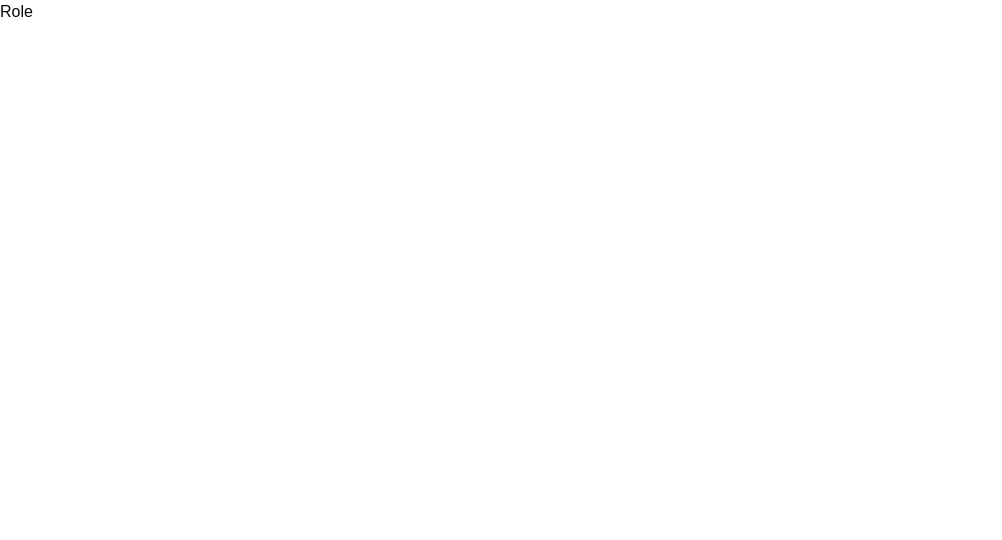
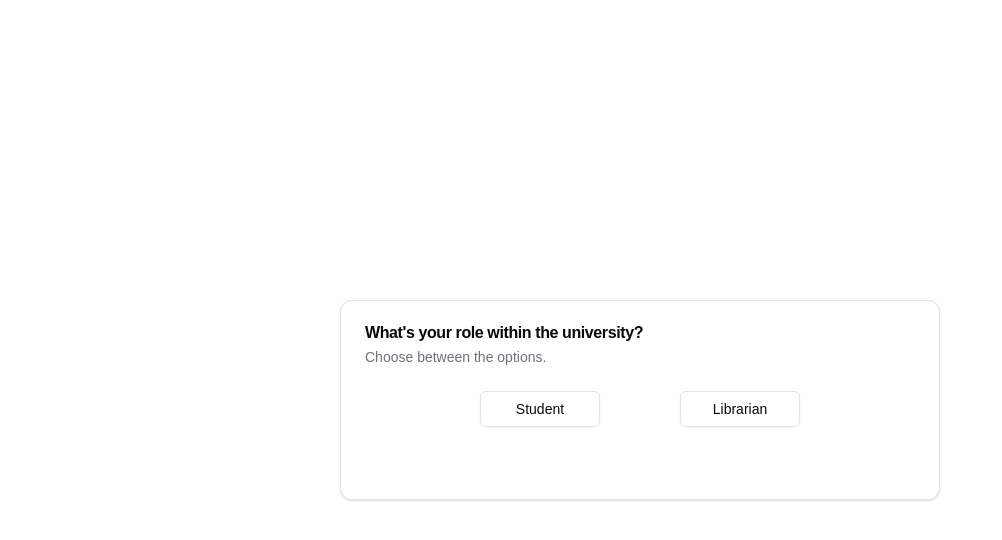
Before and after one commit to blackSyndrome/arcanum, a Next.js app: page /role in a window 1280 px wide. Shown: the top 540 px of the page, without its empty margins (0-1002 px from the left). Built offline with nearby package versions, Linux system fonts and the light colour scheme.

Commit message:
Finished the front end side

```diff
--- a/src/app/(auth)/auth/callback/route.ts
+++ b/src/app/(auth)/auth/callback/route.ts
@@ -7,7 +7,7 @@ export async function GET(request: Request) {
    const { searchParams, origin } = new URL(request.url);
    const code = searchParams.get("code");
    // if "next" is in param, use it as the redirect URL
-   const next = searchParams.get("next") ?? "/dashboard";
+   const next = searchParams.get("next") ?? "/role";
 
    console.log("origin", origin);
    console.log("next", next);
--- a/src/app/globals.css
+++ b/src/app/globals.css
@@ -4,6 +4,19 @@
 
 body {
    font-family: Arial, Helvetica, sans-serif;
+}
+
+@keyframes expand {
+   0% {
+      height: 200px;
+   }
+   100% {
+      height: 400px;
+   }
+}
+
+.animate-expand {
+   animation: expand 0.5s ease forwards;
 }
 
 @layer utilities {
--- a/src/app/role/page.tsx
+++ b/src/app/role/page.tsx
@@ -1,5 +1,79 @@
-const Role = () => {
-   return <div>Role</div>;
+"use client";
+
+import * as React from "react";
+import { Button } from "@/components/ui/button";
+import {
+   Card,
+   CardContent,
+   CardDescription,
+   CardHeader,
+   CardTitle,
+} from "@/components/ui/card";
+import { useState } from "react";
+import { Input } from "@/components/ui/input";
+import { Label } from "@/components/ui/label";
+
+const Role: React.FC = () => {
+   const [selectedRole, setSelectedRole] = useState<
+      "student" | "librarian" | null
+   >(null);
+   const [showFileInput, setShowFileInput] = useState(false);
+
+   const handleClick = (role: "student" | "librarian") => {
+      setSelectedRole(role);
+      console.log(role);
+      setTimeout(() => {
+         setShowFileInput(true);
+      }, 300);
+   };
+
+   return (
+      <div className="flex items-center justify-center h-screen">
+         <Card
+            className={`w-[600px] ${
+               selectedRole ? "animate-expand" : "h-[200px]"
+            }`}
+         >
+            <CardHeader>
+               <CardTitle>What's your role within the university?</CardTitle>
+               <CardDescription>Choose between the options.</CardDescription>
+            </CardHeader>
+            <CardContent className="flex flex-col items-center gap-6">
+               <div className="flex justify-center gap-20">
+                  <Button
+                     className="w-[120px]"
+                     variant={
+                        selectedRole === "student" ? undefined : "outline"
+                     }
+                     onClick={() => handleClick("student")}
+                  >
+                     Student
+                  </Button>
+                  <Button
+                     className="w-[120px]"
+                     variant={
+                        selectedRole === "librarian" ? undefined : "outline"
+                     }
+                     onClick={() => handleClick("librarian")}
+                  >
+                     Librarian
+                  </Button>
+               </div>
+               <div
+                  className={`mt-12 grid w-full max-w-sm items-center gap-1.5 transition-opacity duration-300 ${
+                     showFileInput ? "opacity-100" : "opacity-0"
+                  }`}
+               >
+                  <Label htmlFor="picture" className="text-center mb-2">
+                     Please upload your current academic year's Cirtificate Of
+                     Matriculation.
+                  </Label>
+                  <Input id="picture" type="file" className="mx-auto" />
+               </div>
+            </CardContent>
+         </Card>
+      </div>
+   );
 };
 
 export default Role;
```
Lines whose indentation alone changed are shown as unchanged.
